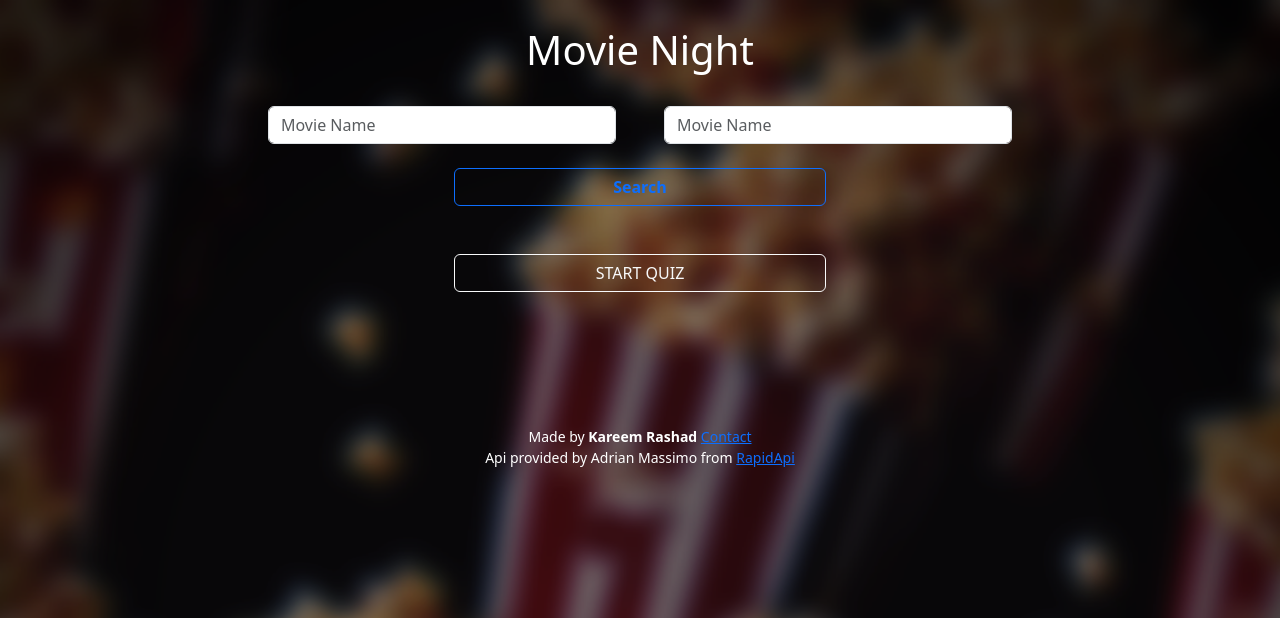
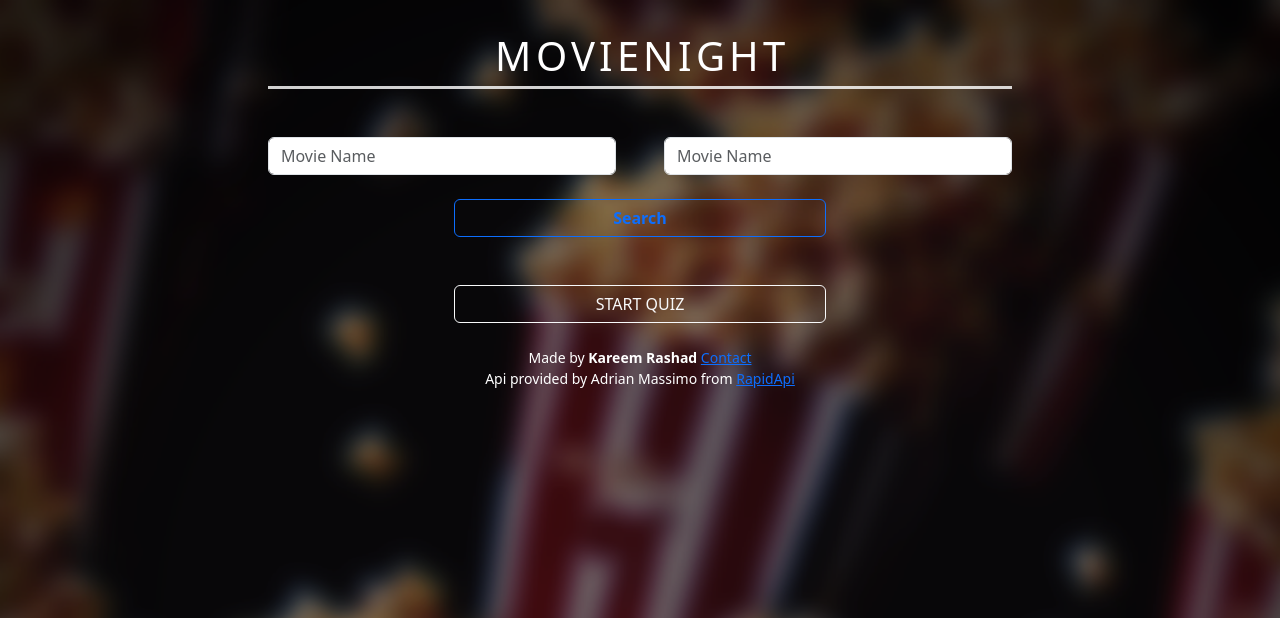
Before and after one commit to kareem-xyz/movienight, a Flask app: page /test in a window 1280 px wide. Shown: the top 618 px of the page. Run offline with Flask 3, Linux system fonts and the light colour scheme.

Commit message:
25/02 saveAnswer() 2/3 Done. UI touches. Done: - saveAnswer() : Completed for singleSelect questions. - saveAnswer() : Completed for multiSelect-text questions. including     checking and unchecking of text-answers and UI manipulation. - questions.json : added an 'id' key to each option in 'options', used for UI manipulation.
Next:
- Merge test.html and fight.html to begin working on the movie scoring system.
- Organise JS files into: Backend (), Frontend (UI).
- Write the rendering of image-answers.
- Finish saveAnswer() for image-answers.
- Write the calculatePoints() function for each movie and its answers.
- Write the final result page.

```diff
--- a/app.py
+++ b/app.py
@@ -110,7 +110,7 @@
     data_1 = get_all_movies_info(IDs_list=movies_IDs_1)
 
     # Pass the questions file too.
-    with open('tests/questions.json', 'r') as f:
+    with open('static/tests/questions.json', 'r') as f:
         questions_json = json.load(f)
 
     return render_template('questions.html', questions=questions_json, similarMovies0=data_0, similarMovies1=data_1)
--- a/helpers.py
+++ b/helpers.py
@@ -8,8 +8,6 @@
         "X-RapidAPI-Host": "moviesdatabase.p.rapidapi.com"
     }
 
-# HELPER FUNCTIONS
-# -----------------
 def run_async(func):
     loop = asyncio.new_event_loop()
     asyncio.set_event_loop(loop)
--- a/static/styles.css
+++ b/static/styles.css
@@ -1,3 +1,5 @@
+
+
 html{
     height: 100%;
 }
@@ -9,6 +11,11 @@
     background-image: url('background.png');
     background-size: cover;
     align-content: center;
+}
+ #movienight
+{
+
+border-bottom: 3px solid rgba(255, 255, 255, 0.816);
 }
 #main
 {
@@ -26,3 +33,47 @@
 {
     display: inline-block;
 }
+
+.question {
+    height:auto;
+     overflow: hidden;
+}
+
+.blurry{
+    backdrop-filter: blur(75px); /* Adjust the blur radius as needed */
+    z-index: 1;
+    border-radius: 10%;
+}
+
+
+/* .animated-text {
+    white-space: nowrap;
+    overflow: hidden;
+    animation: animate 3s forwards;
+  } */
+  @keyframes animate {
+    0% {
+      width: 0px;
+    }
+    100% {
+      width: 100%;
+    }
+  }
+
+  .waviy {
+    position: relative;
+  }
+  .waviy span {
+    position: relative;
+    display: inline-block;
+    font-size: 40px;
+    color: #fff;
+    text-transform: uppercase;
+    animation: flip 8s infinite;
+    animation-delay: calc(0.8s * var(--i))
+  }
+  @keyframes flip {
+    0%,80% {
+      transform: rotateX(360deg)
+    }
+  }
--- a/static/tests/q.html_main.js
+++ /dev/null
@@ -1,165 +0,0 @@
-// some work should be done in this to adjust number of questions accordingly. for example if both questions are for adults.
-const totalQuestions = Object.keys(QUESTIONS).length // Get length of object (quite annoying)
-const ANSWERS = {}
-const POINTS = {
-    'm0': {},
-    'm1': {}
-}
-for (let i = 0; i < totalQuestions; i++)
-{
-    POINTS['m0'][`q${i}`] = {};
-    POINTS['m1'][`q${i}`] = {};
-}
-let current_q = -1;
-
-const q_type_functions =
-{
-    'multiSelect' : saveAnswer_multiSelect(),
-    'singleSelect' : saveAnswer_singleSelect()
-}
-
-// Configure Radio buttons in quiz to record answers
-let radioButtons = document.querySelectorAll('.q-option');
-radioButtons.forEach(button =>
-{
-button.addEventListener('click', saveAnswer(button)) // Save answer
-q_type = QUESTIONS[button.id.slice(0,2)]['type']
-q_type_functions[''];
-});
-
-// Renders each question to the html file, based on the type of the question and its options.
-function renderQuestion(q_id)
-{
-    // Render the Question Div
-    let question = document.createElement('div');
-    question.classList.add('mb-4', 'question', 'display-hide')
-    question.id = q_id
-    let q_object = QUESTIONS[q_id]
-    let q_no = Number(q_id.charAt(1)); // Convert to int
-    let q_text = q_object['text'];
-
-    // Render Question text
-    let text_html = `<h5>${q_no}. ${q_text}</h5>`;
-    question.innerHTML = text_html;
-
-    // Render Question Answer Keys
-    answers_html = GenerateAnswersHTML(q_id);
-    question.insertAdjacentHTML('beforeend', answers_html);
-
-    // Add Question to Webpage
-    document.getElementById('questions').appendChild(question)
-}
-
-// Takes the whole question object (eg QUESTIONS['q0']) and add answers html to the html file.
-// (Requires the question to be in the html already.)
-function GenerateAnswersHTML(q_id)
-{
-    let q_object = QUESTIONS[q_id]
-    let q_no = q_id.charAt(1)
-    // if Question is of type singleSelect
-    if (q_object['type'] == 'singleSelect')
-    {
-        let keys_html = '';
-        // Render the singleSelect answer keys (all are of type text)
-        for (let k in q_object['options']['keys'])
-        {
-            key = q_object['options']['keys'][k]
-            _no = k.charAt(1)
-            // Render Elements of answer
-            let inputElement = `<input type='radio' class='btn-check q-option' name='options-base${q_no}' id='${q_id}-option${_no}' value='${key['value']} data-related-movie=''>`
-            let labelElement = `<label class='m-2 btn btn-outline-light' for='${q_id}-option${_no}'>${key['text']}</label>`
-            let key_html = inputElement + labelElement;
-            keys_html += key_html;
-        }
-        return keys_html;
-    }
-
-    // if question is of type multiSelect
-    else if (q_object['type'] == 'multiSelect'){
-        // should generate a new type of input and label elements that will support multi select up to a certain limit. have to read into bootstrap again and might have to use a variable to limit the number of answers ( perhaps using ANSWERS[]) but this is part of the scoring so will ignore for now and focus on rendering questions and changing between them.
-    }
-
-}
-// Move between questions in the quiz
-function changeQuestion(direction)
-{
-    console.log(`Before function: current_q: q${current_q}`);
-    switch(direction)
-    {
-      case 'next':
-        if (current_q >= 0 && current_q < totalQuestions - 1) // Using total_q-1 because current_q starts from 0.
-        {
-            // Hide current question, show next question
-            document.getElementById(`q${current_q}`).style.display = 'none';
-            document.getElementById(`q${++current_q}`).style.display = 'inline-block';
-
-            // save answers for previous question
-            saveAnswer(`q${current_q-1}`);
-        }
-
-        // if reached last Question
-        if (current_q == totalQuestions - 1)
-        {
-            document.getElementById('nextQuestionButton').style.visibility = 'hidden';
-            document.getElementById('finishQuizButton').style.display = 'inline-block';
-
-            // did not write html yet
-            // on its click start calculating scores and points. (server side if you want to keep the system hidden)
-        }
-        // Always show previous button on changing to next.
-        document.getElementById('previousQuestionButton').style.visibility = 'visible'
-        break;
-
-      case 'previous':
-        // If changing within range
-        if (current_q > 0 && current_q <= totalQuestions - 1) // Using total_q-1 because current_q starts from 0.
-        {
-            // Hide current question, show previous question
-            document.getElementById(`q${current_q}`).style.display = 'none';
-            document.getElementById(`q${--current_q}`).style.display = 'inline-block';
-
-            // save answers for previous question
-            saveAnswer(`q${current_q+1}`)
-        }
-
-        if (current_q == 0){
-            // hide previous question button
-            document.getElementById('previousQuestionButton').style.visibility = 'hidden';
-        }
-
-        // Always show Next question button on changing to previous.
-        document.getElementById('nextQuestionButton').style.visibility = 'visible'
-        break;
-
-      case 'start':
-        // Remove button, show first question, and next question button
-        document.getElementById('startQuizButton').remove();
-        document.getElementById('questions').style.display = 'inline-block';
-        document.getElementById('nextQuestionButton').style.visibility = 'visible';
-        document.getElementById(`q${++current_q}`).style.display = 'inline-block';
-
-    // Idk if this will ever trigger :)
-    default:
-        console.log('DO NOT MESS WITH MY WEBPAGE PLEASE. I can barely write code, so might have put a Remove("C/System32") somewhere')
-    }
-    console.log(`After function: current_q: q${current_q} \n`)
-}
-
-function saveAnswer(input)
-{
-// let q_id = (input.id).slice(0,2)
-// ANSWERS[q_id] = input.value
-}
-
-// Ran from ANSWERS. scores points for each selected option. Should not add more points per multiple clicks.
-function saveAnswer_multiSelect(input)
-{
-
-// let related_movie = input.getAttribute('data-related-movie')
-// let q_id = (input.id).slice(0,2)
-//     POINTS[related_movie][q_id]
-}
-
-function saveAnswer_singleSelect(input)
-{
-}
--- /dev/null
+++ b/static/tests/questions_main.js
@@ -0,0 +1,242 @@
+// some work should be done in this to adjust number of questions accordingly. for example if both questions are for adults.
+const totalQuestions = Object.keys(QUESTIONS).length // Get length of object (quite annoying)
+const ANSWERS = {}
+const POINTS = {
+    'm0': {},
+    'm1': {}
+}
+let current_q = -1;
+
+// initialise Arrays: POINTS, ANSWERS,
+for (let i = 0; i < totalQuestions; i++)
+{
+    q_id = `q${i}`;
+    q_data = QUESTIONS[q_id];
+    POINTS['m0'][q_id] = {};
+    POINTS['m1'][q_id] = {};
+
+    if (q_data['type'] === 'singleSelect') {
+        ANSWERS[q_id] = null; }
+    else {
+        try { // if multi select make an array of specified length in questions data
+            let max_options = Number(q_data['options']?.['max'])
+            ANSWERS[q_id] = Number.isInteger(max_options) ? Array() : null //TERNARY OPERATOR LOL :)
+        }
+          catch(err) {console.log(err)}
+        }
+}
+
+const q_type_functions =
+{
+    'multiSelect' : saveAnswer_multiSelect(),
+    'singleSelect' : saveAnswer_singleSelect()
+}
+
+// Renders each question to the html file, based on the type of the question and its options.
+function renderQuestion(q_id)
+{
+    // Render the Question Div
+    let question = document.createElement('div');
+    question.classList.add('mb-4', 'question', 'display-hide')
+    question.id = q_id
+    let q_object = QUESTIONS[q_id]
+    let q_no = Number(q_id.charAt(1)); // Convert to int
+    let q_text = q_object['text'];
+
+    // Render Question text
+    let text_html = `<h5 class='animated-text'>${q_no}. ${q_text}</h5>`;
+    question.innerHTML = text_html;
+
+    // Render Question Answer Keys
+    answers_html = GenerateAnswersHTML(q_id);
+    question.insertAdjacentHTML('beforeend', `<div class='animated-text'>${answers_html}</div`);
+
+    // Add Question to Webpage
+    document.getElementById('questions').appendChild(question)
+}
+
+// Returns options_html for a given question id and already rendered div.
+function GenerateAnswersHTML(q_id)
+{
+    let q_object = QUESTIONS[q_id]
+    let q_keys = q_object['options']['keys']
+    let q_no = q_id.charAt(1)
+    let keys_html = '';
+
+    // Function based on question type and answers type
+    switch(q_object['type'])
+    {
+        case 'singleSelect':
+            for (let k in q_keys)
+            {
+                key = q_keys[k]
+                // Render Elements of answer
+                let inputElement = `<input type='radio' class='btn-check q-option' name='options-base${q_no}' id='${q_id}-${k}' value='${key['value']}' data-related-movie=''>`
+                let labelElement = `<label class='m-2 btn btn-outline-light' id='${q_id}-${k}-label' for='${q_id}-${k}'>${key['text']}</label>`
+                let key_html = inputElement + labelElement;
+                keys_html += key_html;
+            }
+            break;
+
+        case 'multiSelect':
+            // different rendering for images and text boxes
+            if (q_object['options']['type'] === 'text'){
+                for (let k in q_keys)
+                {
+                    key = q_keys[k]
+                    // Render Elements of answer
+                    let inputElement = `<input type="checkbox" class="btn-check q-option" id="${q_id}-${k}" autocomplete="off">`
+                    let labelElement = `<label class='m-2 btn btn-outline-light' for='${q_id}-${k}'>${key['text']}</label>`
+                    let key_html = inputElement + labelElement;
+                    keys_html += key_html;
+                }
+                break;
+            }
+
+            else if (q_object['options']['type'] === 'image')
+            {
+                // how to display answers to images
+            }
+
+        default:
+            keys_html = `PENDING DEVELOPMENT: /n Question ID: ${q_id} /n of type ${q_object['type']} /n Answers of type: ${q_object['options']['type']}`
+    }
+    return keys_html
+}
+
+// Move between questions in the quiz, Start quiz, and finish quiz.
+function changeQuestion(direction)
+{
+    console.log(`Before function: current_q: q${current_q}`);
+    switch(direction)
+    {
+      case 'next':
+        if (current_q >= 0 && current_q < totalQuestions - 1) // Using total_q-1 because current_q starts from 0.
+        {
+            // Hide current question, show next question
+            document.getElementById(`q${current_q}`).style.display = 'none';
+            document.getElementById(`q${++current_q}`).style.display = 'inline-block';
+
+            // save answers for previous question
+            // saveAnswer(`q${current_q-1}`);
+        }
+
+        // if reached last Question
+        if (current_q == totalQuestions - 1)
+        {
+            document.getElementById('nextQuestionButton').style.visibility = 'hidden';
+            document.getElementById('finishQuizButton').style.display = 'inline-block';
+
+            // did not write html yet
+            // on its click start calculating scores and points. (server side if you want to keep the system hidden)
+        }
+        // Always show previous button on changing to next.
+        document.getElementById('previousQuestionButton').style.visibility = 'visible'
+        break;
+
+      case 'previous':
+        // If changing within range
+        if (current_q > 0 && current_q <= totalQuestions - 1) // Using total_q-1 because current_q starts from 0.
+        {
+            // Hide current question, show previous question
+            document.getElementById(`q${current_q}`).style.display = 'none';
+            document.getElementById(`q${--current_q}`).style.display = 'inline-block';
+
+            // save answers for previous question
+            // saveAnswer(`q${current_q+1}`)
+        }
+
+        if (current_q == 0){
+            // hide previous question button
+            document.getElementById('previousQuestionButton').style.visibility = 'hidden';
+        }
+
+        // Always show Next question button on changing to previous.
+        document.getElementById('nextQuestionButton').style.visibility = 'visible'
+        break;
+
+      case 'start':
+        // Remove button, show first question, and next question button
+        document.getElementById('startQuizButton').remove();
+        document.getElementById('quiz-container').style.display = 'inline-block';
+        document.getElementById('questions').style.display = 'inline-block';
+        document.getElementById('nextQuestionButton').style.visibility = 'visible';
+        document.getElementById(`q${++current_q}`).style.display = 'inline-block';
+        break;
+    // Idk if this will ever trigger :)
+    default:
+        console.log('DO NOT MESS WITH MY WEBPAGE PLEASE. I can barely write code, so might have put a Remove("C/System32") somewhere')
+    }
+    console.log(`After function: current_q: q${current_q} \n`)
+}
+
+// Record an option pressed to ANSWERS. Also unrecord old and unwanted answers.
+function saveAnswer(button)
+{
+let q_id = (button.id).slice(0,2)
+let q_data = QUESTIONS[q_id]
+let q_type = q_data['type']
+let o_id = (button.id).slice(3,5)
+let o_data = q_data['options']['keys'][o_id]
+
+// Record answer based on question type
+switch (q_type) {
+    case 'singleSelect':
+        ANSWERS[q_id] = o_data;
+        break;
+
+
+    case 'multiSelect':
+        // max number of choices. if not availale set to options length
+        let max_options = Number.isInteger(Number(q_data['options']['max'])) ? Number(q_data['options']['max']) : q_data['options']['keys'].length;
+
+        // Assign to empty spot in answers object
+        q_answers = ANSWERS[q_id] // this is an array of length(max_options), starts as empty
+
+        // Check if answer recorded before
+        for (let i = 0; i < q_answers.length; i++) {
+            // Modify (uncheck from html and shift fron array)
+            if  (q_answers[i] === o_data){
+                button.checked = false;
+                ANSWERS[q_id].splice(i, 1);
+                return;
+            }
+        }
+
+        // New answer and available space
+        if (q_answers.length < max_options) {
+            ANSWERS[q_id].push(o_data)
+            return;
+        }
+
+        // New answer, But no space. Shift and uncheck old, push new
+        else {
+            let ans_toshift_id = ANSWERS[q_id][0]['id'];
+            let button_touncheck_id = `${q_id}-${ans_toshift_id}`
+            document.getElementById(button_touncheck_id).checked = false;
+            ANSWERS[q_id].shift()
+            ANSWERS[q_id].push(o_data)
+            return;
+        }
+
+
+    default: {
+        console.log('DO NOT MESS WITH MY WEBPAGE PLEASE. I can barely write code, so might have put a Remove("C/System32") somewhere');
+    }
+
+
+    }
+}
+
+// Ran from ANSWERS. scores points for each selected option. Should not add more points per multiple clicks.
+function saveAnswer_multiSelect(input)
+{
+
+// let related_movie = input.getAttribute('data-related-movie')
+// let q_id = (input.id).slice(0,2)
+//     POINTS[related_movie][q_id]
+}
+
+function saveAnswer_singleSelect(input)
+{
+    }
--- a/templates/layout.html
+++ b/templates/layout.html
@@ -18,9 +18,20 @@
     </head>
 
     <body>
-        <div id="main" class="container" >
-            <h1>Movie Night</h1>
-            <br>
+        <div id="main" class="container">
+            <div id="movienight" class="waviy">
+                <span style="--i:1">M</span>
+                <span style="--i:2">O</span>
+                <span style="--i:3">V</span>
+                <span style="--i:4">I</span>
+                <span style="--i:5">E</span>
+                <span style="--i:6">N</span>
+                <span style="--i:7">I</span>
+                <span style="--i:8">G</span>
+                <span style="--i:9">H</span>
+                <span style="--i:10">T</span>
+            </div>
+            <br><br>
             <form action="/search" method="get" id="search-form">
                 <div class="row gx-5 gy-4">
                     <div class="col">
--- a/templates/test.html
+++ b/templates/test.html
@@ -1,8 +1,9 @@
 {% extends 'layout.html' %}
 {% block body %}
+
 <button id='startQuizButton' type="button" class="btn btn-outline-light w-50" onclick="changeQuestion('start')">START QUIZ</button>
-<div class="container text-start">
-    <div class="container text-start" id="questions" style="display:none">
+<div class="container text-start blurry" id='quiz-container' style="display:none">
+    <div class="container text-start" id="questions" style="display:none;">
         <h2>Questions</h2>
     </div>
     <div class="footer">
@@ -13,6 +14,7 @@
 <!-------------------------------------------------------------------><br><br>
 </div>
 <button type="button" class="btn btn-primary" style="display:none" id="finishQuizButton" onclick="finishQuiz()">FINISH QUIZ</button>
+
 {% endblock %}
 
 {% block scripts_body %}
@@ -23,13 +25,20 @@
     // After page load
     document.addEventListener("DOMContentLoaded", function (){
         // Render questions
-        let totalQuestions = 0
         for (let q in QUESTIONS)
         {
             renderQuestion(q);
         }
+        // Configure Radio buttons in quiz to record answers
+        let radioButtons = document.querySelectorAll('.q-option');
+        radioButtons.forEach(button =>
+        {
+            button.addEventListener('click', ()=> saveAnswer(button))
+            // button id is configured as id='${q_id}-option${a_no}'
+        });
       });
+
 </script>
 <script src="static/tests/questions_helpers.js"></script>
-<script src="static/tests/q.html_main.js"></script>
+<script src="static/tests/questions_main.js"></script>
 {% endblock %}
```
Also changed, not shown: static/tests/pseudo.html (added, +18 -0 lines), static/tests/questions.json (+32 -1 lines).
